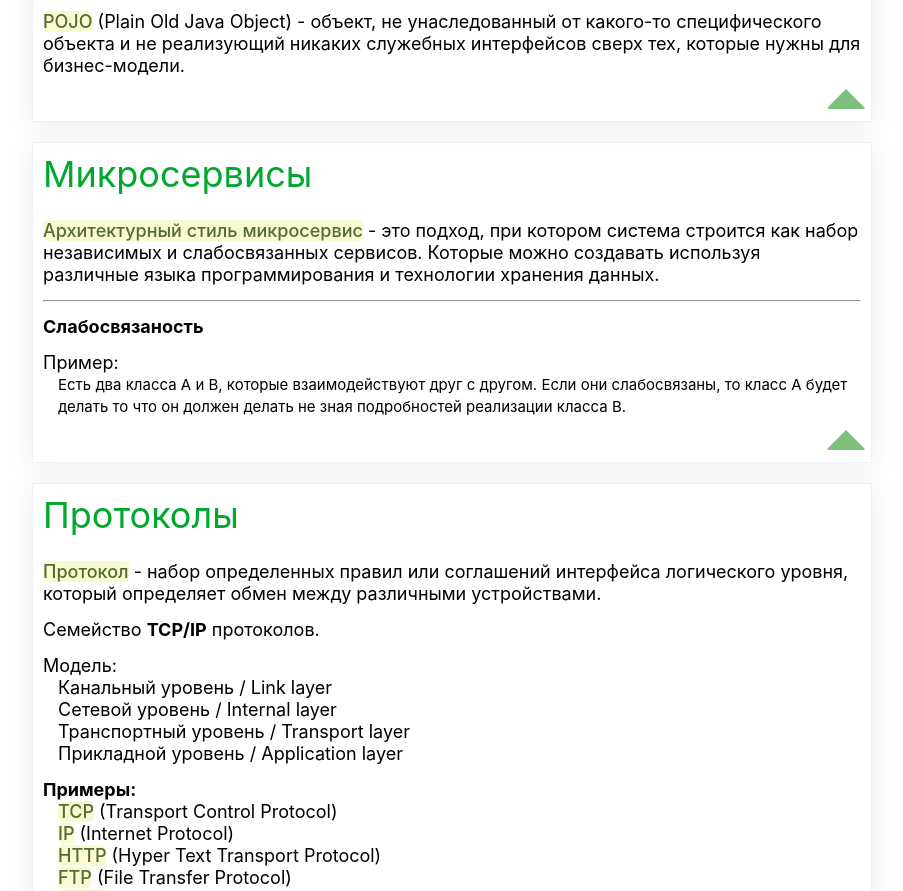
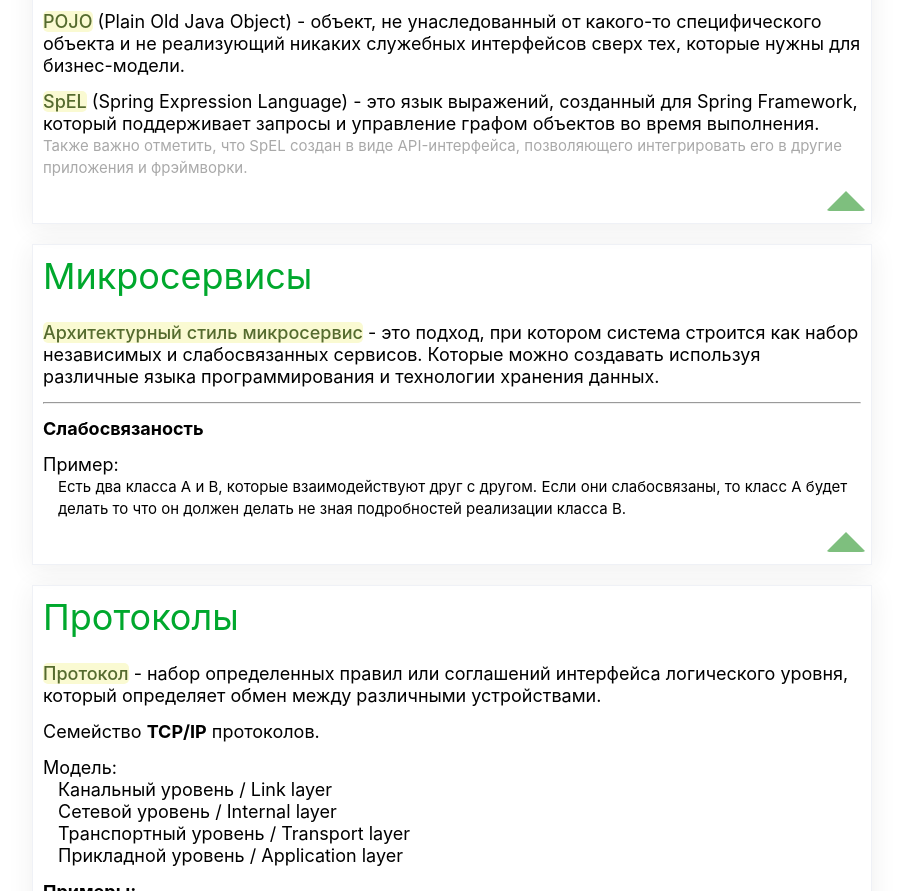
Before and after one commit to AlexAkama/whitebook, a plain HTML site: page content/theory/index.html in a window 1280 px wide. Shown: the part 1606-2497 px from the top of the page, without its empty margins (188-1091 px from the left). Drawn offline with Linux system fonts and the light colour scheme.

Commit message:
Updated theory page

```diff
--- a/content/theory/index.html
+++ b/content/theory/index.html
@@ -103,6 +103,15 @@
         <strong>POJO</strong> (Plain Old Java Object)
         - объект, не унаследованный от какого-то специфического объекта и не реализующий никаких служебных интерфейсов
         сверх тех, которые нужны для бизнес-модели.
+    </p>
+    <p class="no_mb">
+        <strong>SpEL</strong> (Spring Expression Language)
+        - это язык выражений, созданный для Spring Framework, который поддерживает запросы и управление графом объектов во
+        время выполнения.
+    </p>
+    <p class="example">
+        Также важно отметить, что SpEL создан в виде API-интерфейса, позволяющего интегрировать его в другие приложения
+        и фрэймворки.
     </p>
 
     <a href="#" class="button button--top"></a>
```
